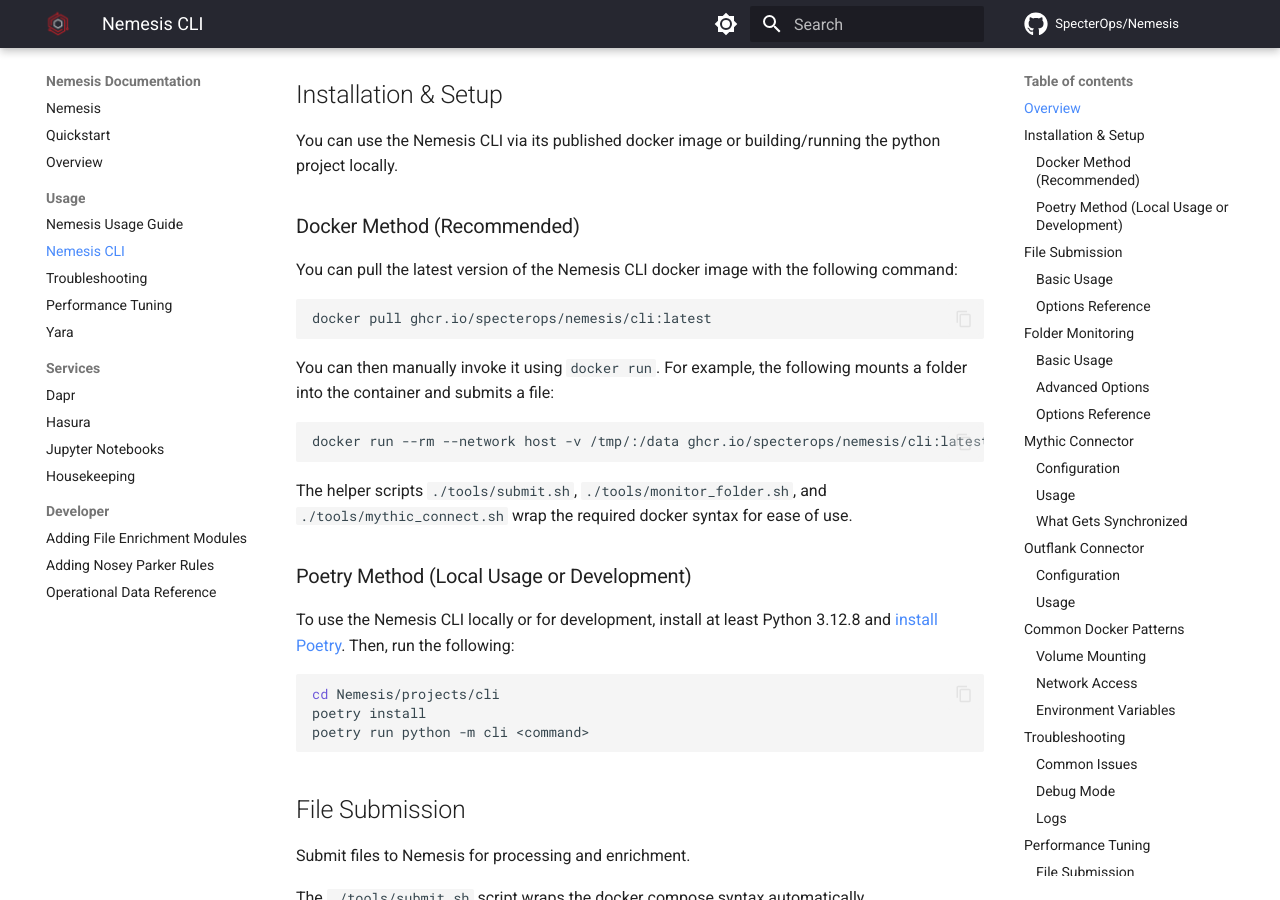
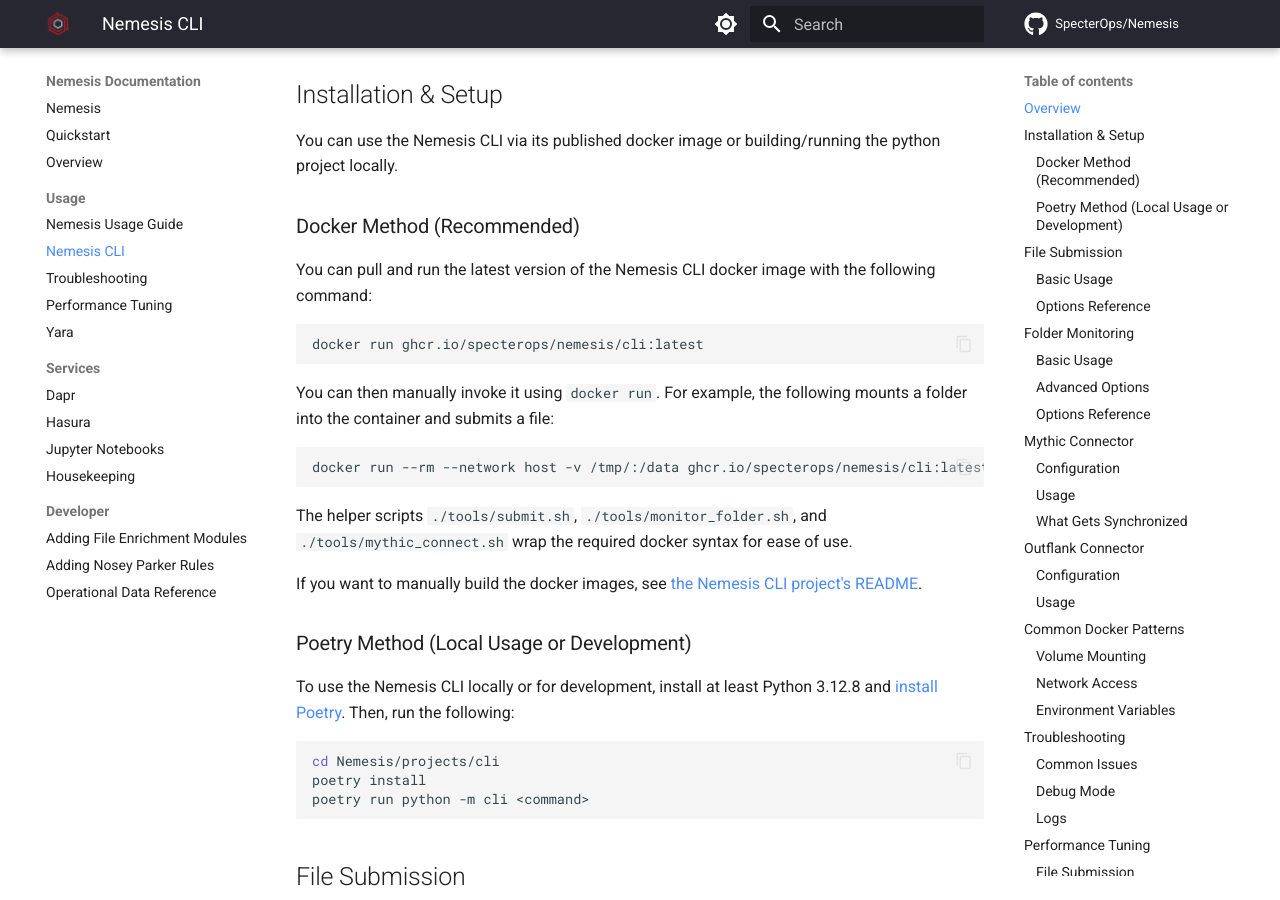
Before and after one commit to SpecterOps/Nemesis, an MkDocs documentation site: the page built from docs/cli.md, in a window 1280 px wide and 900 px high, scrolled down 453 px. Built offline with MkDocs 1.6.1 and Material for MkDocs 9.7.7, drawn with Linux system fonts in a browser that asks for light colours; comment, search, counter and statistics services are not loaded.

Commit message:
update helper scripts + cli.md

````diff
--- a/docs/cli.md
+++ b/docs/cli.md
@@ -16,9 +16,9 @@
 
 ### Docker Method (Recommended)
 
-You can pull the latest version of the Nemesis CLI docker image with the following command:
+You can pull and run the latest version of the Nemesis CLI docker image with the following command:
 ```bash
-docker pull ghcr.io/specterops/nemesis/cli:latest
+docker run ghcr.io/specterops/nemesis/cli:latest
 ```
 You can then manually invoke it using `docker run`. For example, the following mounts a folder into the container and submits a file:
 ```bash
@@ -26,6 +26,8 @@
 ```
 
 The helper scripts `./tools/submit.sh`, `./tools/monitor_folder.sh`, and `./tools/mythic_connect.sh` wrap the required docker syntax for ease of use.
+
+If you want to manually build the docker images, see [the Nemesis CLI project's README](../projects/cli/README.md).
 
 ### Poetry Method (Local Usage or Development)
 To use the Nemesis CLI locally or for development, install at least Python 3.12.8 and [install Poetry](https://python-poetry.org/docs/#installation). Then, run the following:
````
Also changed, not shown: docs/docker_compose.md (+2 -0 lines), 3 other files.
